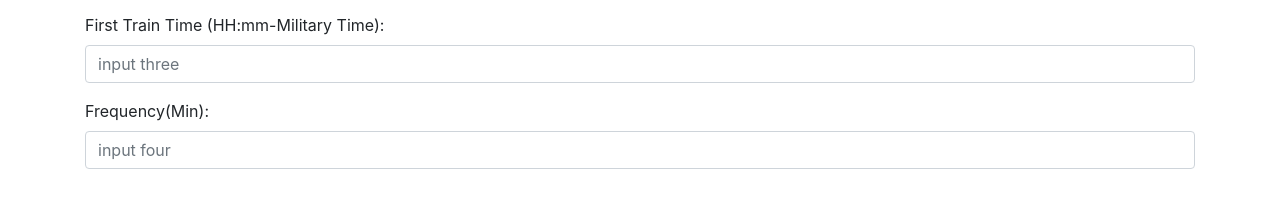
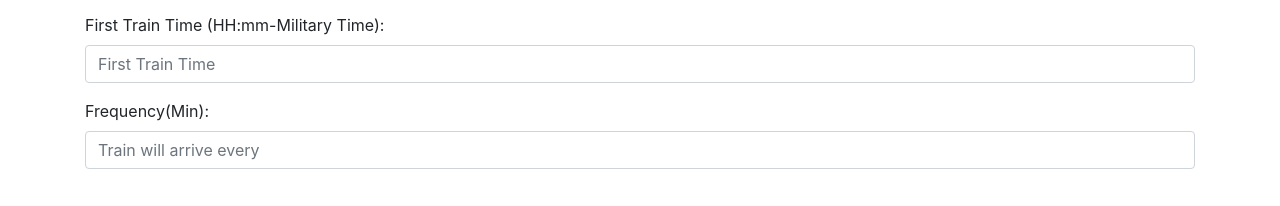
Before and after one commit to Aj518480/Train-Scheduler, a plain HTML site: page index.html in a window 1280 px wide. Shown: the part 728-934 px from the top of the page. Drawn offline with nearby package versions, Linux system fonts and the light colour scheme; no server answers.

Commit message:
changed placeholders for last two inputs on the main form for the user. First train. Frequency

```diff
--- a/index.html
+++ b/index.html
@@ -66,11 +66,11 @@
                     </div>
                     <div class="form-group">
                         <label for="formGroupExampleInput3">First Train Time (HH:mm-Military Time):</label>
-                        <input type="text" class="form-control" id="formGroupExampleInput3" placeholder="input three">
+                        <input type="text" class="form-control" id="formGroupExampleInput3" placeholder="First Train Time">
                     </div>
                     <div class="form-group">
                         <label for="formGroupExampleInput4">Frequency(Min):</label>
-                        <input type="text" class="form-control" id="formGroupExampleInput4" placeholder="input four">
+                        <input type="text" class="form-control" id="formGroupExampleInput4" placeholder="Train will arrive every">
                     </div>
                     <br>
                     <div>
```
